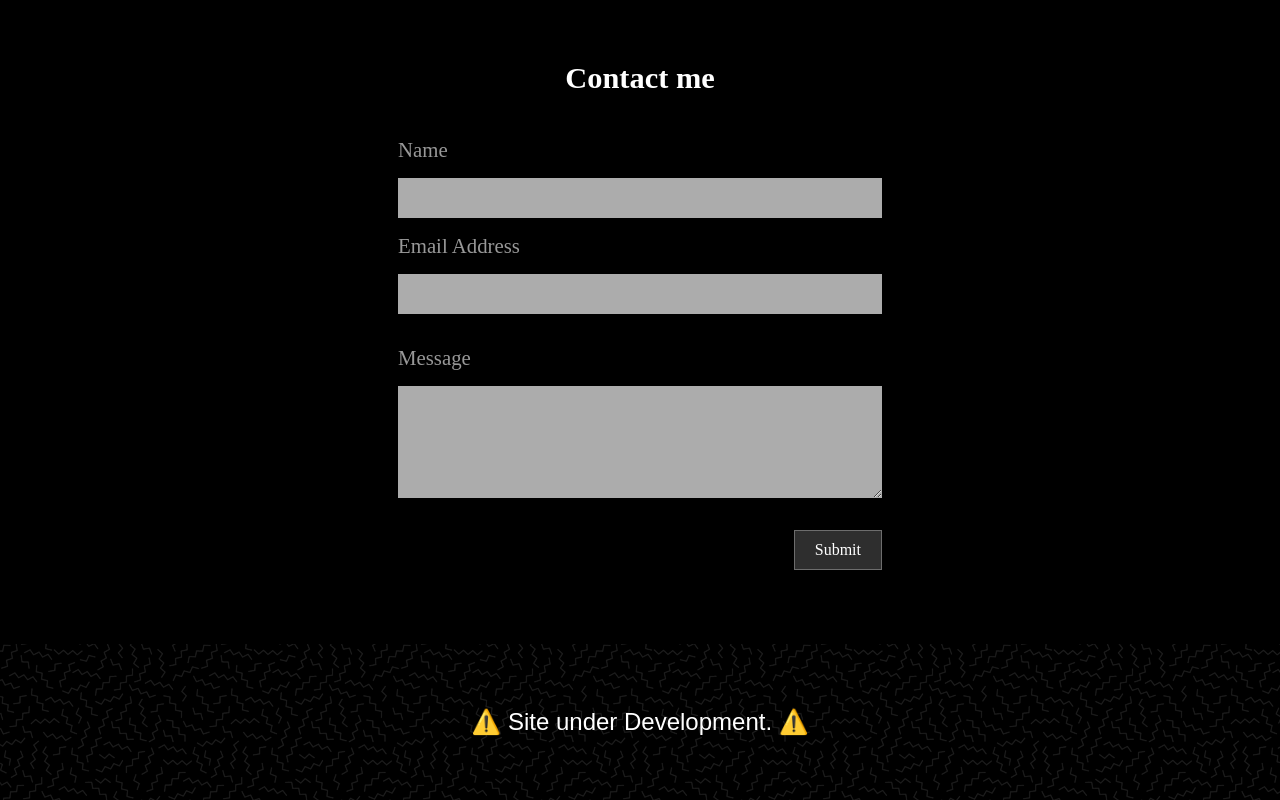
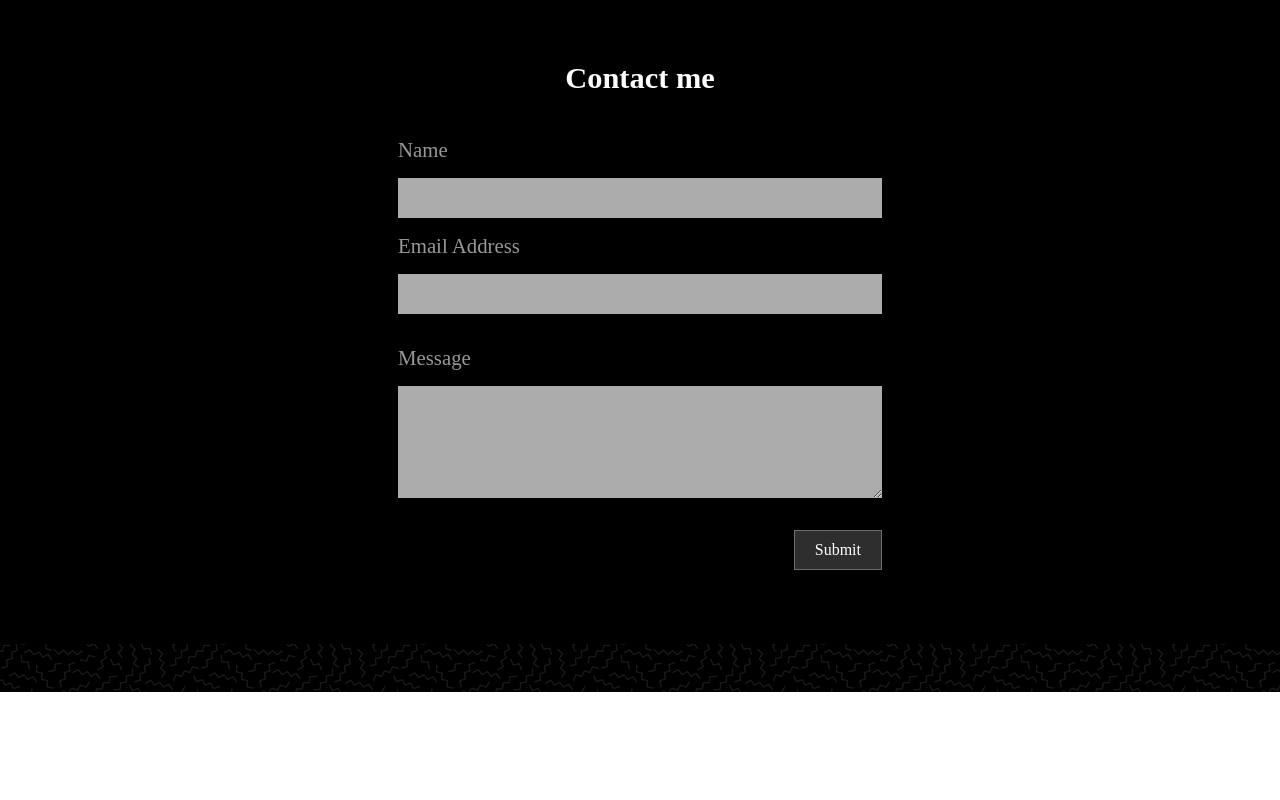
Before and after one commit to itsmesethu/sethu-portfolio, a Next.js app: page / in a window 1280 px wide. Shown: the part 3779-4579 px from the top of the page. After the commit the page ends 4471 px from the top, so only its background shows below. Built offline with nearby package versions, Linux system fonts and the light colour scheme; a web font is replaced by a local one.

Commit message:
updated home 23.06.2025

```diff
--- a/src/app/home/page.tsx
+++ b/src/app/home/page.tsx
@@ -38,8 +38,8 @@ const HomePage = () => {
                 <ContactForm />
             </Grid>
             <Grid container size={12} className={styles.gap}></Grid>
-            <UnderDev />
-            <Grid container size={12} className={styles.gap}></Grid>
+            {/* <UnderDev />
+            <Grid container size={12} className={styles.gap}></Grid> */}
             {/* <div className={styles.stars}></div>
             <div className={styles.stars}></div> */}
             {/* <div className={styles.stars2}></div>
```
